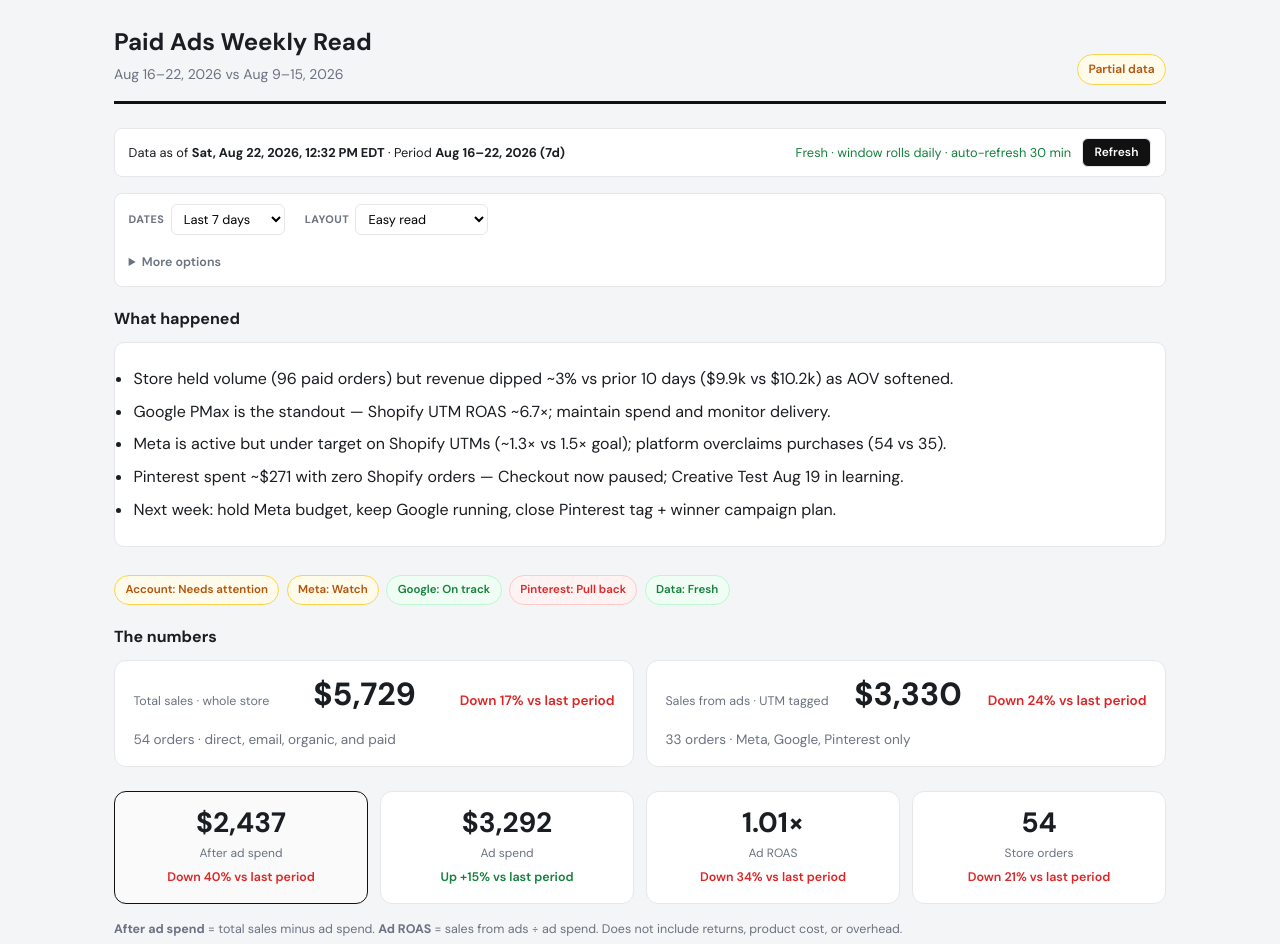
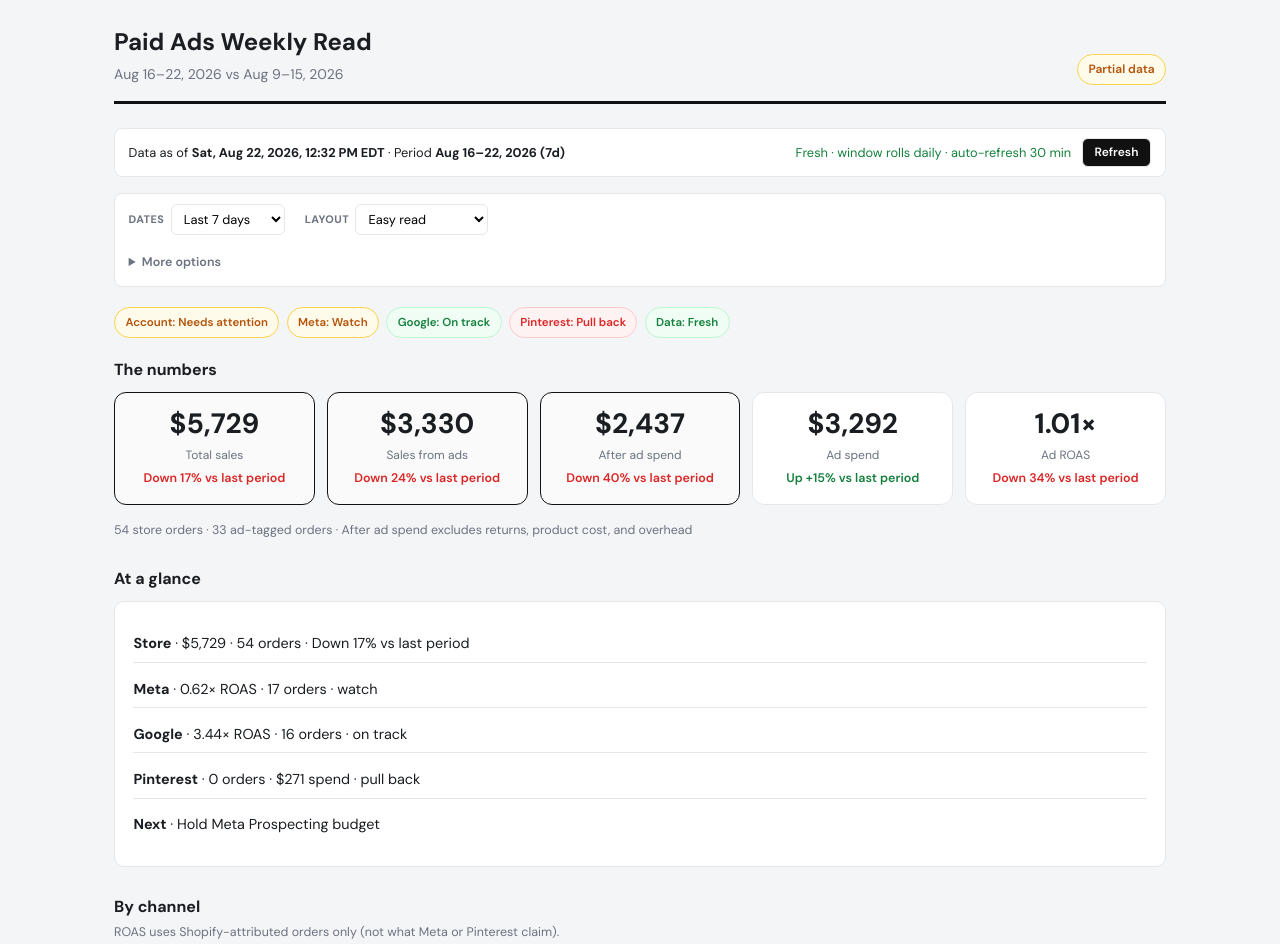
Before and after one commit to barreletics/br-paid-dashboard, a plain HTML site: page index.html in a window 1280 px wide. Shown: the top 944 px of the page. Drawn offline with Linux system fonts and the light colour scheme.

Commit message:
Put total sales in top cards and shorten headline section.
Numbers first with Total sales and Sales from ads cards; At a glance uses scan lines not sentences.

Co-authored-by: Cursor <cursoragent@cursor.com>

```diff
--- a/index.html
+++ b/index.html
@@ -194,6 +194,19 @@ h2 {
   padding: 1rem 1.15rem;
 }
 .simple-lede li { margin: 0.45rem 0; }
+.headline-list {
+  list-style: none;
+  padding: 0;
+  margin: 0;
+}
+.headline-list li {
+  padding: 0.5rem 0;
+  border-bottom: 1px solid var(--line);
+  font-size: 0.9rem;
+  line-height: 1.45;
+}
+.headline-list li:last-child { border-bottom: none; }
+.headline-list strong { font-weight: 700; }
 .sales-dual {
   display: grid;
   grid-template-columns: repeat(auto-fit, minmax(220px, 1fr));
@@ -1061,6 +1074,31 @@ function adAttributedOrders(data) {
   return (data.channels || []).reduce((s, c) => s + Number(c.shopify_orders || 0), 0);
 }
 
+function renderHeadlines(data) {
+  const k = data.kpis || {};
+  const p = priorKpis(data);
+  const ch = data.channels || [];
+  const meta = ch.find(c => (c.name || '').includes('Meta'));
+  const goog = ch.find(c => (c.name || '').includes('Google'));
+  const pin = ch.find(c => (c.name || '').includes('Pinterest'));
+  const call = (c) => {
+    if (!c) return '';
+    if (c.status === 'good') return 'on track';
+    if (c.status === 'watch') return 'watch';
+    if (c.status === 'pull_back') return 'pull back';
+    return (c.status || '').replace('_', ' ');
+  };
+  const lines = [
+    `<strong>Store</strong> · ${fmt(k.paid_revenue)} · ${k.paid_orders} orders · ${trendPlain(k.paid_revenue, p.paid_revenue)}`,
+    meta ? `<strong>Meta</strong> · ${roas(channelRoas(meta))} ROAS · ${meta.shopify_orders} orders · ${call(meta)}` : '',
+    goog ? `<strong>Google</strong> · ${roas(channelRoas(goog))} ROAS · ${goog.shopify_orders} orders · ${call(goog)}` : '',
+    pin ? `<strong>Pinterest</strong> · ${pin.shopify_orders} orders · ${fmt(pin.spend)} spend · ${call(pin)}` : '',
+  ].filter(Boolean);
+  const todo = (data.strategy_todos || [])[0];
+  if (todo) lines.push(`<strong>Next</strong> · ${todo.action.replace(/ — .*/, '').slice(0, 80)}${todo.action.length > 80 ? '…' : ''}`);
+  return `<ul class="headline-list">${lines.map(l => `<li>${l}</li>`).join('')}</ul>`;
+}
+
 function renderAtAGlance(data) {
   const k = data.kpis || {};
   const p = priorKpis(data);
@@ -1071,34 +1109,18 @@ function renderAtAGlance(data) {
   const adOrders = adAttributedOrders(data);
   const afterAds = afterAdSpend(k);
   const afterAdsP = afterAdSpend(p);
-  const totalCh = pctChange(totalSales, totalSalesP);
-  const adCh = pctChange(adSales, adSalesP);
   const mer = adSales && k.total_ad_spend ? round2(adSales / k.total_ad_spend) : k.blended_mer;
   const merP = adSalesP && p.total_ad_spend ? round2(adSalesP / p.total_ad_spend) : p.blended_mer;
-  const w = data.window || {};
   const cards = [
+    ['Total sales', totalSales, totalSalesP, fmt, true],
+    ['Sales from ads', adSales, adSalesP, fmt, true],
     ['After ad spend', afterAds, afterAdsP, fmt, true],
     ['Ad spend', k.total_ad_spend, p.total_ad_spend, fmt, false],
     ['Ad ROAS', mer, merP, roas, false],
-    ['Store orders', k.paid_orders, p.paid_orders, null, false],
   ];
   return `
     <section data-view="simple summary performance">
       <h2>The numbers</h2>
-      <div class="sales-dual">
-        <div class="sales-banner">
-          <div class="sales-lbl">Total sales · whole store</div>
-          <div class="sales-val">${fmt(totalSales)}</div>
-          <div class="chg col-prior ${totalCh.cls}" style="font-size:0.85rem;margin-top:0.35rem">${trendPlain(totalSales, totalSalesP)}</div>
-          <div class="sales-sub" style="text-align:left;margin-top:0.5rem">${k.paid_orders ?? '—'} orders · direct, email, organic, and paid</div>
-        </div>
-        <div class="sales-banner">
-          <div class="sales-lbl">Sales from ads · UTM tagged</div>
-          <div class="sales-val">${fmt(adSales)}</div>
-          <div class="chg col-prior ${adCh.cls}" style="font-size:0.85rem;margin-top:0.35rem">${trendPlain(adSales, adSalesP)}</div>
-          <div class="sales-sub" style="text-align:left;margin-top:0.5rem">${adOrders} orders · Meta, Google, Pinterest only</div>
-        </div>
-      </div>
       <div class="glance-grid">
         ${cards.map(([name, cur, prev, fn, highlight]) => {
           const ch = pctChange(cur, prev);
@@ -1109,7 +1131,7 @@ function renderAtAGlance(data) {
           </div>`;
         }).join('')}
       </div>
-      <p class="profit-note"><strong>After ad spend</strong> = total sales minus ad spend. <strong>Ad ROAS</strong> = sales from ads ÷ ad spend. Does not include returns, product cost, or overhead.</p>
+      <p class="profit-note">${k.paid_orders ?? '—'} store orders · ${adOrders} ad-tagged orders · After ad spend excludes returns, product cost, and overhead</p>
     </section>`;
 }
 
@@ -1662,13 +1684,14 @@ function render(raw) {
   const f = data.ga4_funnel || {};
 
   document.getElementById('app').innerHTML = `
-    <section data-view="simple summary">
-      <h2>What happened</h2>
-      <div class="simple-lede">${renderExec(data.executive_summary)}</div>
-    </section>
-
     ${renderHealthStrip(data)}
     ${renderAtAGlance(data)}
+
+    <section data-view="simple summary">
+      <h2>At a glance</h2>
+      <div class="simple-lede">${renderHeadlines(data)}</div>
+    </section>
+
     ${renderSimpleChannels(data)}
     ${renderCampaignSnapshot(data)}
     ${renderFlags(data)}
```
Also changed, not shown: report.html (+47 -24 lines).
